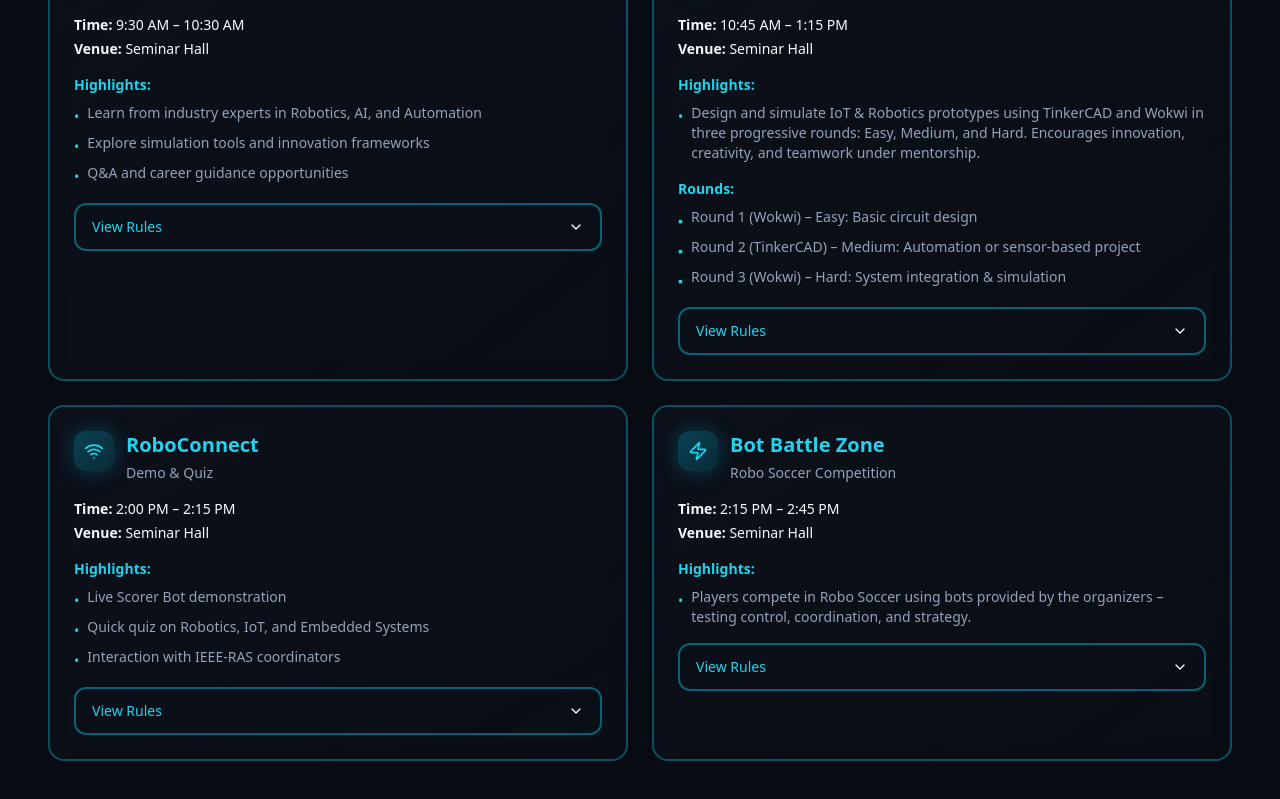
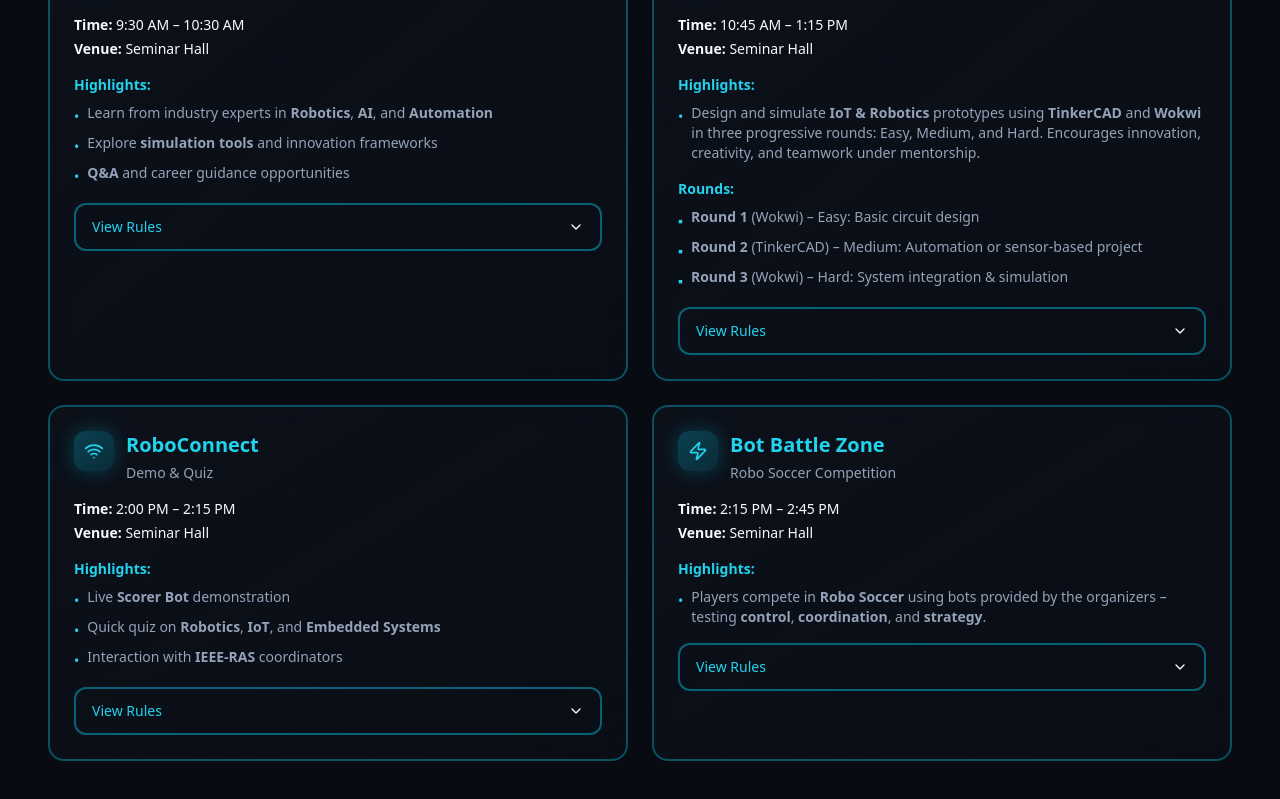
Before and after one commit to sanjayrajns/edith-fest-page-55426, a React (Vite) app: page / in a window 1280 px wide. Shown: the part 2061-2860 px from the top of the page. Built offline with nearby package versions, Linux system fonts and the light colour scheme; the HTML template or start-up script is replaced by a standard one.

Commit message:
Refactor sub event cards

```diff
--- a/src/components/SubEventsSection.tsx
+++ b/src/components/SubEventsSection.tsx
@@ -14,9 +14,9 @@ const subEvents = [
     time: "9:30 AM – 10:30 AM",
     venue: "Seminar Hall",
     highlights: [
-      "Learn from industry experts in Robotics, AI, and Automation",
-      "Explore simulation tools and innovation frameworks",
-      "Q&A and career guidance opportunities"
+      "Learn from industry experts in <strong>Robotics</strong>, <strong>AI</strong>, and <strong>Automation</strong>",
+      "Explore <strong>simulation tools</strong> and innovation frameworks",
+      "<strong>Q&A</strong> and career guidance opportunities"
     ],
     rules: [
       "Open to all registered participants.",
@@ -33,12 +33,12 @@ const subEvents = [
     time: "10:45 AM – 1:15 PM",
     venue: "Seminar Hall",
     highlights: [
-      "Design and simulate IoT & Robotics prototypes using TinkerCAD and Wokwi in three progressive rounds: Easy, Medium, and Hard. Encourages innovation, creativity, and teamwork under mentorship."
+      "Design and simulate <strong>IoT & Robotics</strong> prototypes using <strong>TinkerCAD</strong> and <strong>Wokwi</strong> in three progressive rounds: Easy, Medium, and Hard. Encourages innovation, creativity, and teamwork under mentorship."
     ],
     roundsOverview: [
-      "Round 1 (Wokwi) – Easy: Basic circuit design",
-      "Round 2 (TinkerCAD) – Medium: Automation or sensor-based project",
-      "Round 3 (Wokwi) – Hard: System integration & simulation"
+      "<strong>Round 1</strong> (Wokwi) – Easy: Basic circuit design",
+      "<strong>Round 2</strong> (TinkerCAD) – Medium: Automation or sensor-based project",
+      "<strong>Round 3</strong> (Wokwi) – Hard: System integration & simulation"
     ],
     rules: [
       "Individual registration; 2–3 member teams formed on spot.",
@@ -56,9 +56,9 @@ const subEvents = [
     time: "2:00 PM – 2:15 PM",
     venue: "Seminar Hall",
     highlights: [
-      "Live Scorer Bot demonstration",
-      "Quick quiz on Robotics, IoT, and Embedded Systems",
-      "Interaction with IEEE-RAS coordinators"
+      "Live <strong>Scorer Bot</strong> demonstration",
+      "Quick quiz on <strong>Robotics</strong>, <strong>IoT</strong>, and <strong>Embedded Systems</strong>",
+      "Interaction with <strong>IEEE-RAS</strong> coordinators"
     ],
     rules: [
       "Open to all registered participants.",
@@ -75,7 +75,7 @@ const subEvents = [
     time: "2:15 PM – 2:45 PM",
     venue: "Seminar Hall",
     highlights: [
-      "Players compete in Robo Soccer using bots provided by the organizers – testing control, coordination, and strategy."
+      "Players compete in <strong>Robo Soccer</strong> using bots provided by the organizers – testing <strong>control</strong>, <strong>coordination</strong>, and <strong>strategy</strong>."
     ],
     rules: [
       "Bots provided by IEEE-RAS.",
@@ -132,7 +132,7 @@ const SubEventsSection = () => {
                     {event.highlights.map((highlight, hIndex) => (
                       <li key={hIndex} className="flex items-start gap-2 text-xs md:text-sm text-muted-foreground">
                         <span className="text-cyan-400 mt-0.5 md:mt-1 flex-shrink-0">•</span>
-                        <span className="flex-1">{highlight}</span>
+                        <span className="flex-1" dangerouslySetInnerHTML={{ __html: highlight }} />
                       </li>
                     ))}
                   </ul>
@@ -146,7 +146,7 @@ const SubEventsSection = () => {
                       {event.roundsOverview.map((round, rIndex) => (
                         <li key={rIndex} className="flex items-start gap-2 text-xs md:text-sm text-muted-foreground">
                           <span className="text-cyan-400 mt-0.5 md:mt-1 flex-shrink-0">▪</span>
-                          <span className="flex-1">{round}</span>
+                          <span className="flex-1" dangerouslySetInnerHTML={{ __html: round }} />
                         </li>
                       ))}
                     </ul>
```
